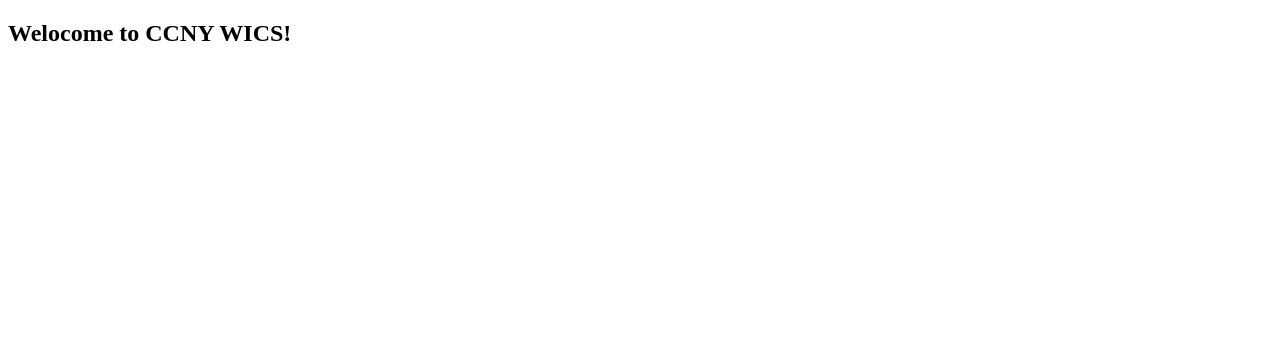
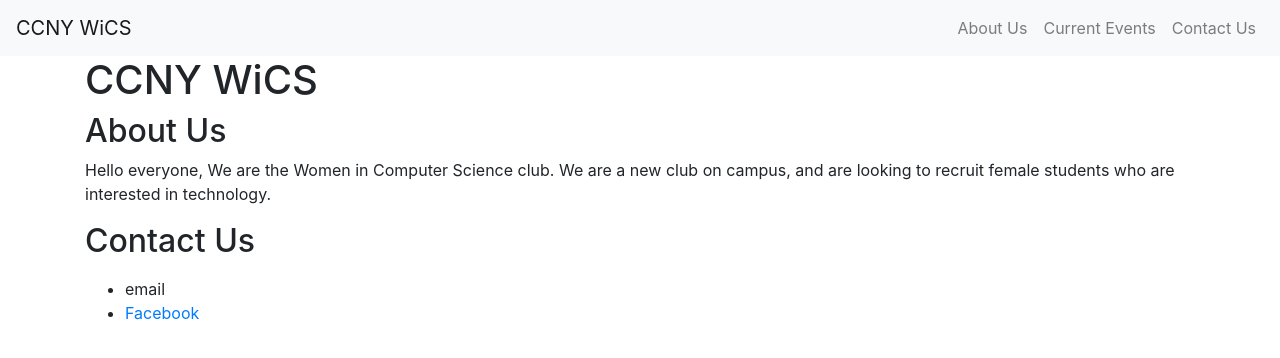
Before and after one commit to CCNY-WICS/CCNY-WICS.github.io, a plain HTML site: page index.html in a window 1280 px wide. Drawn offline with nearby package versions, Linux system fonts and the light colour scheme.

Commit message:
Created the structure for the index.html

```diff
--- a/index.html
+++ b/index.html
@@ -2,8 +2,73 @@
 <html>
 <head>
 	<title>CCNY Wics</title>
+	<link rel="stylesheet" href="https://maxcdn.bootstrapcdn.com/bootstrap/4.0.0/css/bootstrap.min.css" integrity="sha384-Gn5384xqQ1aoWXA+058RXPxPg6fy4IWvTNh0E263XmFcJlSAwiGgFAW/dAiS6JXm" crossorigin="anonymous">
+	<script src="https://code.jquery.com/jquery-3.2.1.slim.min.js" integrity="sha384-KJ3o2DKtIkvYIK3UENzmM7KCkRr/rE9/Qpg6aAZGJwFDMVNA/GpGFF93hXpG5KkN" crossorigin="anonymous"></script>
+	<script src="https://cdnjs.cloudflare.com/ajax/libs/popper.js/1.12.9/umd/popper.min.js" integrity="sha384-ApNbgh9B+Y1QKtv3Rn7W3mgPxhU9K/ScQsAP7hUibX39j7fakFPskvXusvfa0b4Q" crossorigin="anonymous"></script>
+	<script src="https://maxcdn.bootstrapcdn.com/bootstrap/4.0.0/js/bootstrap.min.js" integrity="sha384-JZR6Spejh4U02d8jOt6vLEHfe/JQGiRRSQQxSfFWpi1MquVdAyjUar5+76PVCmYl" crossorigin="anonymous"></script>
 </head>
 <body>
-	<h2>Welocome to CCNY WICS!</h2>
+	<!-- <h2>Welocome to CCNY WICS!</h2> -->
+	<nav class="navbar navbar-expand-lg navbar-light bg-light">
+		<a class="navbar-brand" href="#">CCNY WiCS</a>
+ 		<button class="navbar-toggler" type="button" data-toggle="collapse" data-target="#navbarNav" aria-controls="navbarNav" aria-expanded="false" aria-label="Toggle navigation">
+  			<span class="navbar-toggler-icon"></span>
+ 	 	</button>
+		<div class="collapse navbar-collapse navbar-right" id="navbarNav">
+			<ul class="navbar-nav navbar-right ml-auto">
+				<li class="nav-item">
+					<a class="nav-link" href="#">
+						About Us
+					</a>
+				</li>
+				<li class="nav-item">
+					<a class="nav-link" href="#">
+						Current Events
+					</a>
+				</li>
+				<li class="nav-item">
+					<a class="nav-link" href="#">
+						Contact Us
+					</a>
+				</li>
+			</ul>
+		</div>
+	</nav>
+
+	<div class="container">
+
+		<div class="Home">
+			<div class="bg-img">
+
+			</div>
+			<h1>
+				CCNY WiCS
+			</h1>
+		</div>
+
+		<div class="about-us">
+			<h2>
+				About Us
+			</h2>
+			<p>
+				Hello everyone, We are the Women in Computer Science club. We are a new club on campus, and are looking to recruit female students who are interested in technology.
+			</p>
+		</div>
+
+		<div class="contact-us">
+			<h2>
+				Contact Us
+			</h2>
+			<p>
+				<ul>
+					<li>
+						email
+					</li>
+					<li>
+						<a href="#">Facebook</a>
+					</li>
+				</ul>
+			</p>
+	</div>
 </body>
 </html>
```
